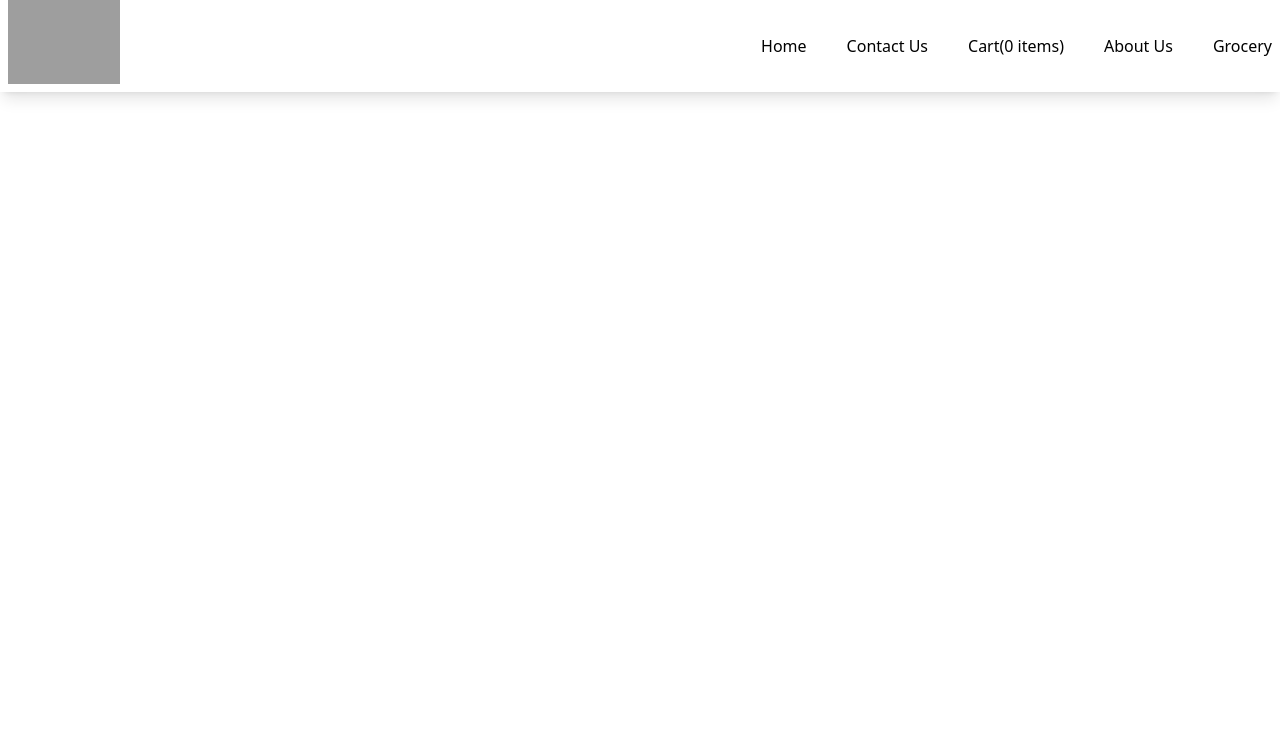
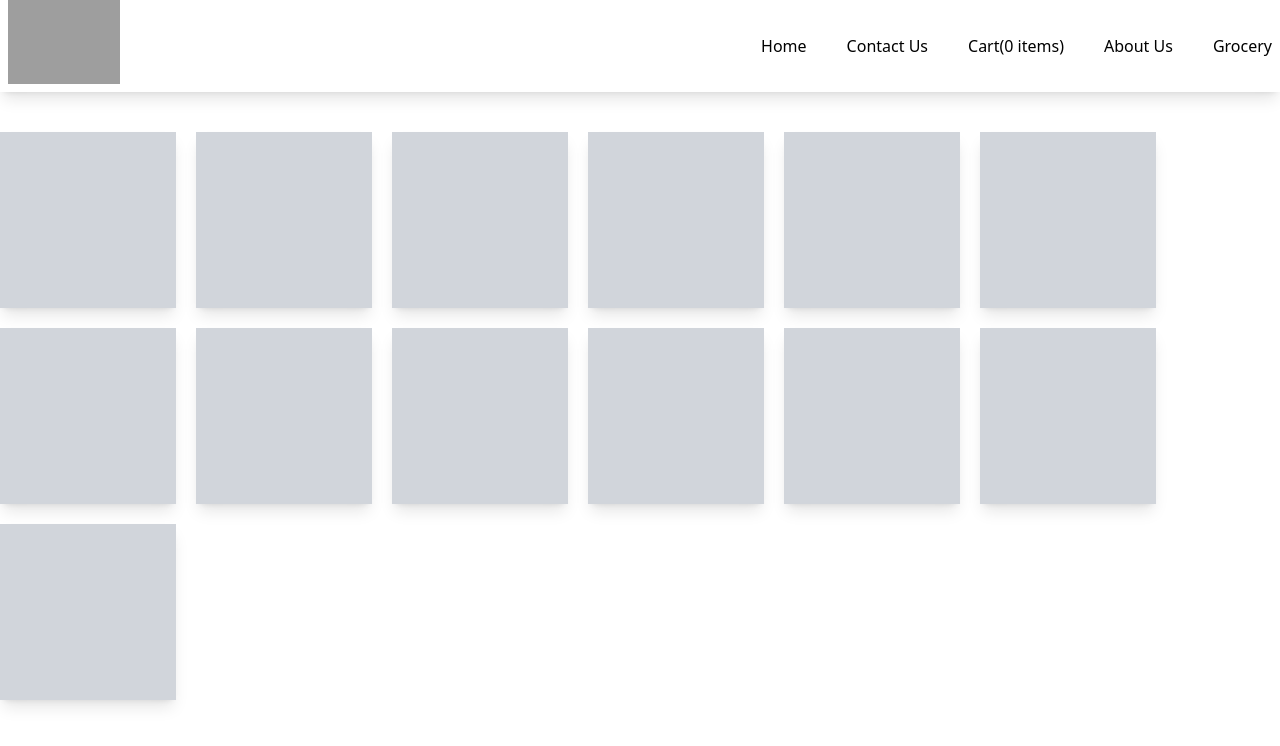
Before and after one commit to Choudhary022/Learn-React, a React (Vite) app: page /restaurant/1 in a window 1280 px wide. Shown: the top 746 px of the page. Built offline with nearby package versions, Linux system fonts and the light colour scheme; no server answers; grey boxes are pictures that could not be loaded.

Commit message:
created skelton

```diff
--- a/src/App.js
+++ b/src/App.js
@@ -16,6 +16,7 @@ import RestaurantDetails from "./components/restaurantDetail";
 import { Provider } from "react-redux";
 import appStore from "./utils/appStore";
 
+// to create a separate bundle
 const Grocery = lazy(() => import("./components/Grocery"))
 
 const AppLayout = () => {
@@ -49,8 +50,8 @@ const router = createBrowserRouter([
                 element: <Contact />
             },
             {
-            path: '/cart',
-            element: <Cart />
+                path: '/cart',
+                element: <Cart />
             },
             {
                 path: "/restaurant/:resId",
--- a/src/components/SkeltenCard.js
+++ b/src/components/SkeltenCard.js
@@ -1,15 +1,20 @@
 const SkeltonCard = () => {
+    console.log("skelton card");
     return (
-        <div className="skelton-container">
-            <div className="skelton-Card"></div>
-            <div className="skelton-Card"></div>
-            <div className="skelton-Card"></div>
-            <div className="skelton-Card"></div>
-            <div className="skelton-Card"></div>
-            <div className="skelton-Card"></div>
-            <div className="skelton-Card"></div>
-            <div className="skelton-Card"></div>
-            <div className="skelton-Card"></div>
+        <div className="flex flex-wrap">
+            <div className="w-44 mr-5 mt-5  shadow-lg bg-gray-300 h-44"></div>
+            <div className="w-44 mr-5 mt-5  shadow-lg bg-gray-300 h-44"></div>
+            <div className="w-44 mr-5 mt-5  shadow-lg bg-gray-300 h-44"></div>
+            <div className="w-44 mr-5 mt-5  shadow-lg bg-gray-300 h-44"></div>
+            <div className="w-44 mr-5 mt-5  shadow-lg bg-gray-300 h-44"></div>
+            <div className="w-44 mr-5 mt-5  shadow-lg bg-gray-300 h-44"></div>
+            <div className="w-44 mr-5 mt-5  shadow-lg bg-gray-300 h-44"></div>
+            <div className="w-44 mr-5 mt-5  shadow-lg bg-gray-300 h-44"></div>
+            <div className="w-44 mr-5 mt-5  shadow-lg bg-gray-300 h-44"></div>
+            <div className="w-44 mr-5 mt-5  shadow-lg bg-gray-300 h-44"></div>
+            <div className="w-44 mr-5 mt-5  shadow-lg bg-gray-300 h-44"></div>
+            <div className="w-44 mr-5 mt-5  shadow-lg bg-gray-300 h-44"></div>
+            <div className="w-44 mr-5 mt-5  shadow-lg bg-gray-300 h-44"></div>
         </div>
     );
 };
--- a/src/components/restaurantDetail/DishCard.js
+++ b/src/components/restaurantDetail/DishCard.js
@@ -14,20 +14,21 @@ const DishCard = ({ item }) => {
     const { name, price, imageId, description, ratings } = item?.card?.info;
 
     const handleAddItems = (item) => {
+        console.log("item detail :", item);
         dispatch(addItem(item))
     }
 
     return (<>
         <div className="flex justify-between m-2 border-b-2 pb-2 mt-1" >
             <div>
-                <div className="font-bold">{name}</div>
+                <div className="font-semibold">{name}</div>
                 <div>Rs - {price / 100}</div>
                 <div className="flex gap-1 py-1"> <img className="w-5" src={ratingIcon} />{ratings?.aggregatedRating?.rating}</div>
                 <div>{description}</div>
             </div>
             <div>
                 <button className="absolute bg-black text-white rounded-md p-1 hover:bg-slate-500 "
-                    onClick={()=>handleAddItems(item)}>Add+</button>
+                    onClick={() => handleAddItems(item)}>Add+</button>
                 <img className="w-36 rounded-lg h-24" alt="no img" src={CDN_URL + imageId} />
             </div>
         </div>
--- a/src/components/restaurantDetail/index.js
+++ b/src/components/restaurantDetail/index.js
@@ -36,7 +36,7 @@ const RestaurantDetails = () => {
     } = resInfo;
 
     return (
-        <div className="mx-10">
+        <div className="mx-36">
             <h2 className="font-bold mb-2">{name}</h2>
             <div className="shadow-lg p-2 border border-grey rounded-lg ">
                 <div className="flex justify-between">
```
Also changed, not shown: src/components/Body.js (+7 -5 lines).
